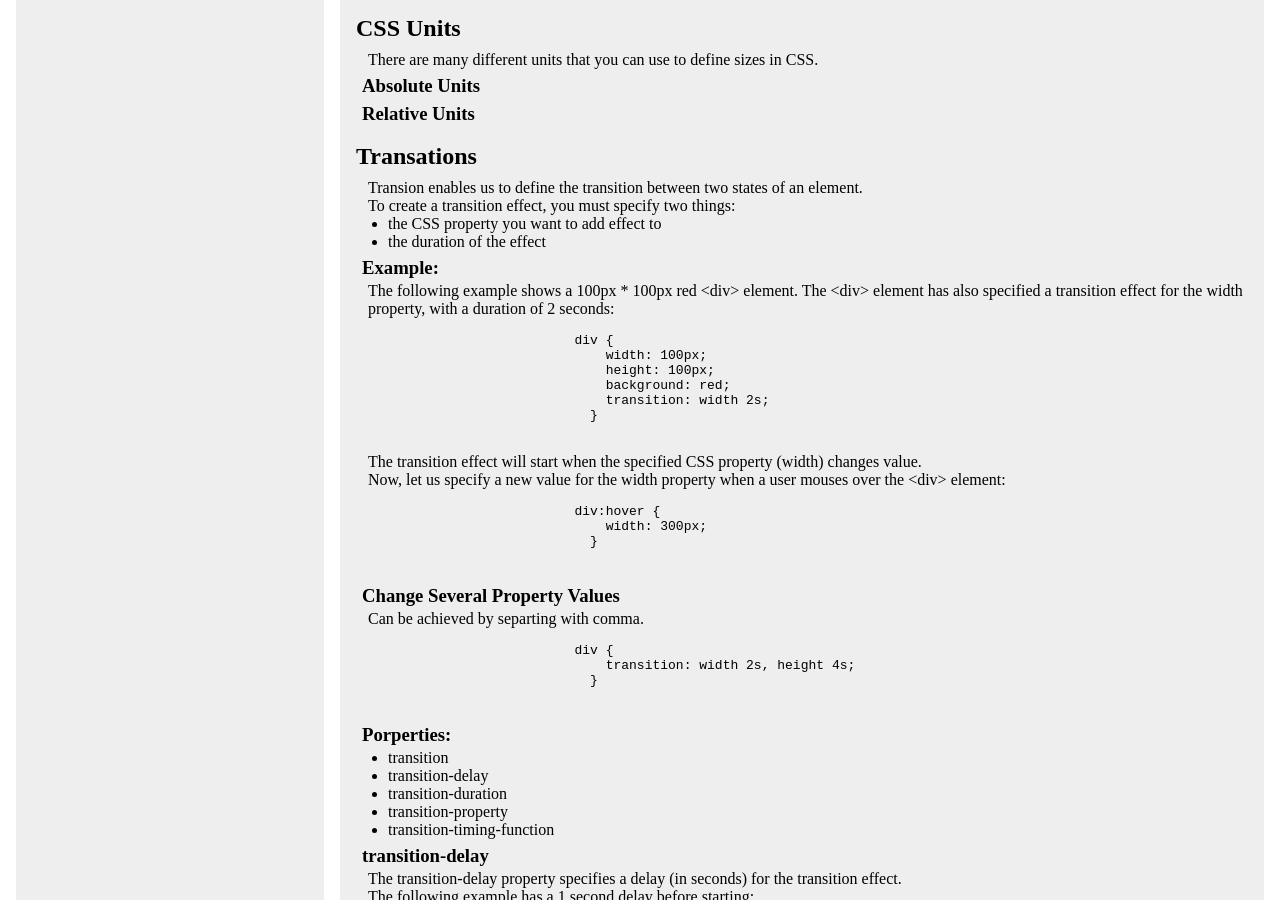
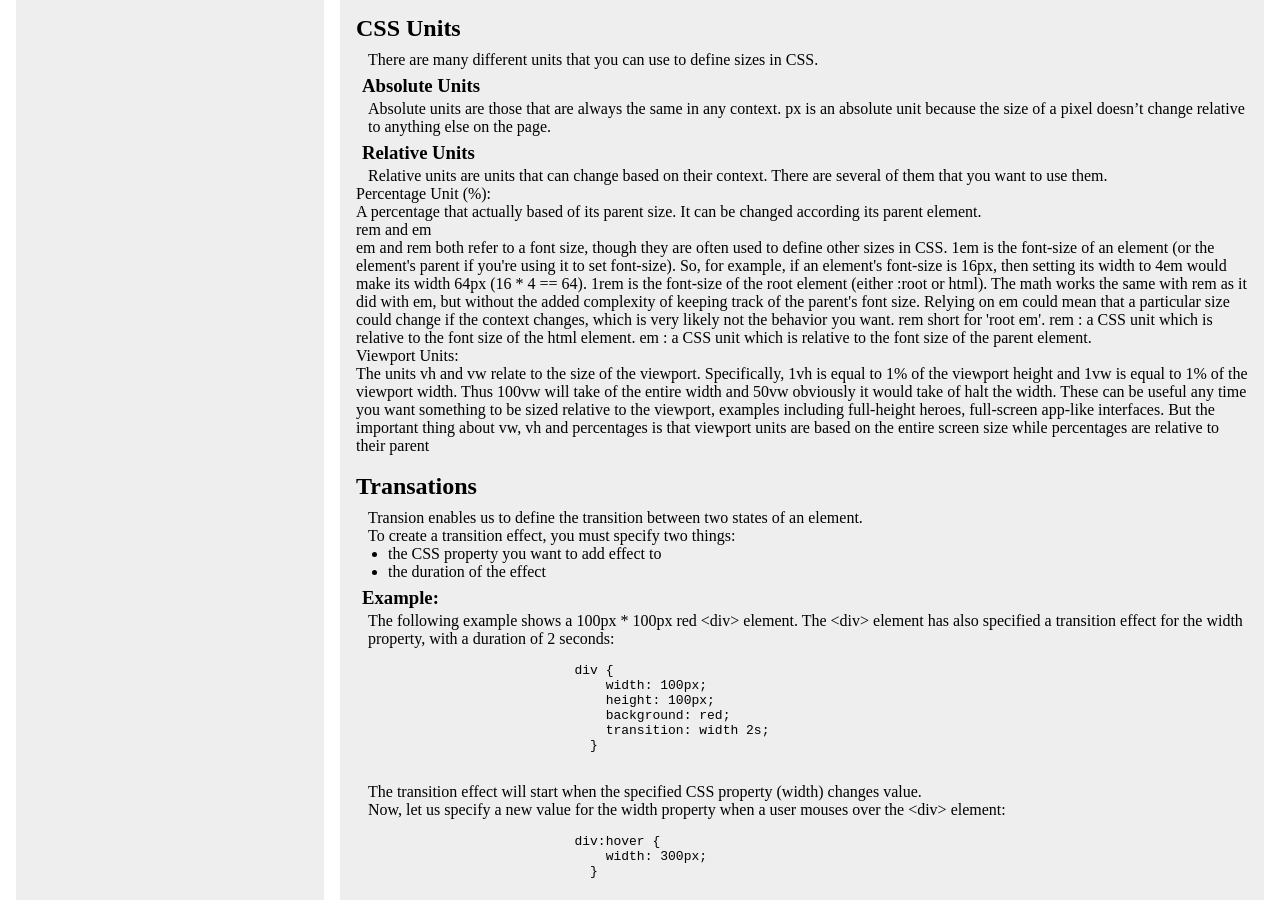
Before and after one commit to RasheedAhmad1/30-days-of-CSS3, a plain HTML site: page index.html in a window 1280 px wide. Shown: the part 2624-3524 px from the top of the page. Drawn offline with Linux system fonts and the light colour scheme.

Commit message:
CSS Units section added to the file

```diff
--- a/index.html
+++ b/index.html
@@ -184,7 +184,20 @@
                     <h2>CSS Units</h2>
                     <p>There are many different units that you can use to define sizes in CSS.</p>
                     <h3>Absolute Units</h3>
+                    <p>Absolute units are those that are always the same in any context. px is an absolute unit because the size of a pixel doesn’t change relative to anything else on the page.</p>
                     <h3>Relative Units</h3>
+                    <p>Relative units are units that can change based on their context. There are several of them that you want to use them.</p>
+                    <dl>
+                        <dt>Percentage Unit (%):</dt>
+                        <dd>A percentage that actually based of its parent size. It can be changed according its parent element.</dd>
+                        <dt>rem and em</dt>
+                        <dd>em and rem both refer to a font size, though they are often used to define other sizes in CSS.
+                            1em is the font-size of an element (or the element&apos;s parent if you&apos;re using it to set font-size). So, for example, if an element&apos;s font-size is 16px, then setting its width to 4em would make its width 64px (16 * 4 == 64).
+                            1rem is the font-size of the root element (either :root or html). The math works the same with rem as it did with em, but without the added complexity of keeping track of the parent&apos;s font size. Relying on em could mean that a particular size could change if the context changes, which is very likely not the behavior you want.
+                            rem short for 'root em'. rem : a CSS unit which is relative to the font size of the html element. em : a CSS unit which is relative to the font size of the parent element.</dd>
+                        <dt>Viewport Units:</dt>
+                        <dd>The units vh and vw relate to the size of the viewport. Specifically, 1vh is equal to 1% of the viewport height and 1vw is equal to 1% of the viewport width. Thus 100vw will take of the entire width and 50vw obviously it would take of halt the width. These can be useful any time you want something to be sized relative to the viewport, examples including full-height heroes, full-screen app-like interfaces. But the important thing about vw, vh and percentages is that viewport units are based on the entire screen size while percentages are relative to their parent</dd>
+                    </dl>
 
                     <!-- Transations -->
                     <h2>Transations</h2>
@@ -279,6 +292,7 @@
                             <li>transation-delay</li>
                         </ol>
                     </pre>
+
                     <!-- Animations -->
                     <h2>Animations</h2>
                     <p>An animation lets an element gradually change from one style to another. <br />
```
